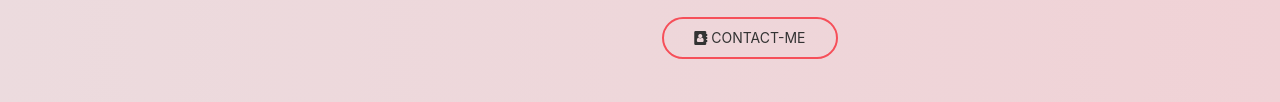
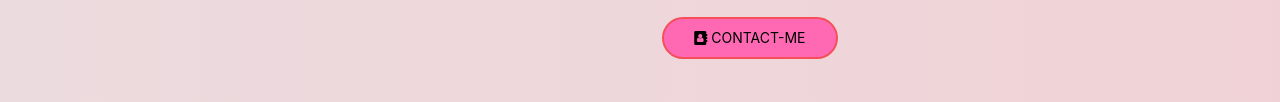
Before and after one commit to diana16reyes/portafolio, a plain HTML site: page index.html in a window 1280 px wide. Shown: the part 455-557 px from the top of the page. Drawn offline with Linux system fonts and the light colour scheme; a web font is replaced by a local one.

Commit message:
d-button

```diff
--- a/css/index.css
+++ b/css/index.css
@@ -88,3 +88,9 @@
     background-clip: text;
     -webkit-text-fill-color:transparent;
   }
+
+  .d-button{
+    color: black;
+    background-color: hotpink;
+    border:2px solid #f64f59;
+  }
--- a/index.html
+++ b/index.html
@@ -56,7 +56,7 @@
                         Lorem ipsum dolor sit amet, consectetur adipiscing elit, sed do eiusmod tempor incididunt ut labore et dolore magna aliqua. Ut enim ad minim veniam, quis nostrud exercitation ullamco laboris.
                     </p>
 
-                    <a class="uk-button uk-button-default uk-border-pill" href="#"> <i class="fa fa-address-book" aria-hidden="true"></i> Contact-me  </a>
+                    <a class="uk-button d-button uk-border-pill" href="#"> <i class="fa fa-address-book" aria-hidden="true"></i> Contact-me  </a>
 
                 </div>
             </div>
```
